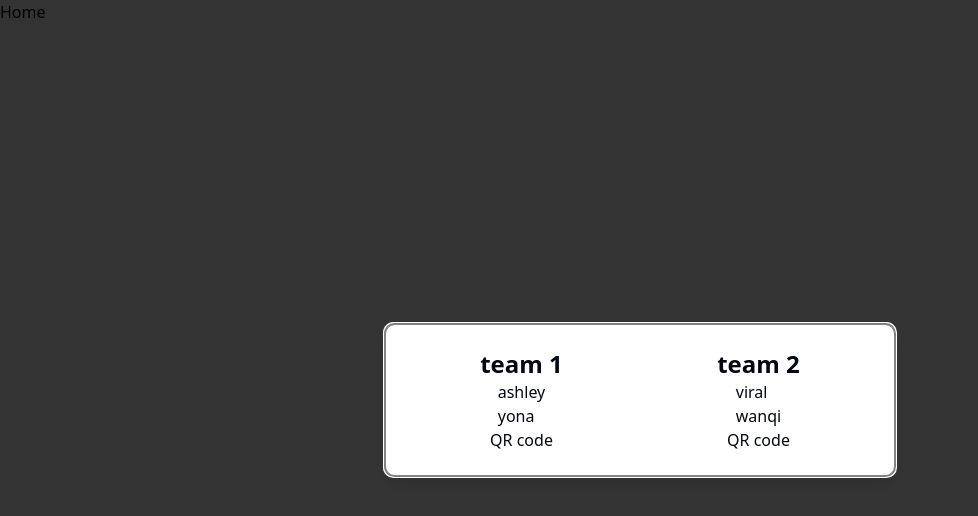
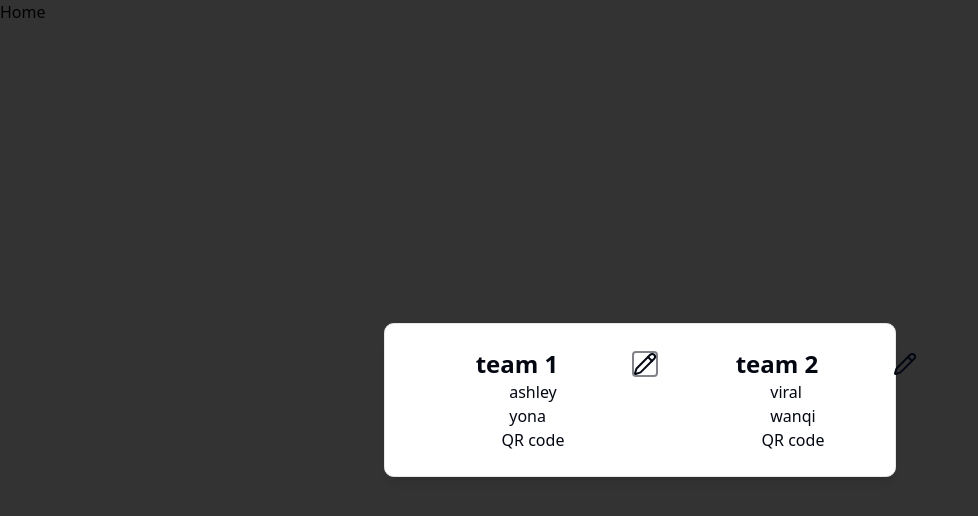
Before and after one commit to Yonava/code-swap, a React (Vite) app in the folder client/: page / in a window 1280 px wide. Shown: the top 516 px of the page, without its empty margins (0-978 px from the left). Built offline with nearby package versions, Linux system fonts and the light colour scheme.

Commit message:
Create EditableInput component (text with a button that toggles editing) #11

```diff
--- /dev/null
+++ b/client/src/components/EditableInput.tsx
@@ -0,0 +1,65 @@
+import { useEffect, useRef, useState } from 'react';
+import { Check, Pencil } from 'lucide-react';
+
+type EditableInputProps = {
+  defaultValue: string;
+  iconSize?: number;
+  className?: string;
+};
+
+export const EditableInput = ({
+  defaultValue,
+  iconSize = 24,
+  className,
+}: EditableInputProps) => {
+  const [value, setValue] = useState(defaultValue);
+  const [isEditing, setIsEditing] = useState(false);
+  const inputRef = useRef<HTMLInputElement>(null);
+
+  function handleInputChange(e) {
+    setValue(e.target.value);
+  }
+
+  // toggle editing on button click
+  function handleButtonClick() {
+    setIsEditing((prev) => !prev);
+  }
+
+  // stop editing on blur
+  function handleBlur(e) {
+    if (inputRef.current?.contains(e.target)) setIsEditing(false);
+  }
+
+  // stop editing on ENTER or ESC
+  function handleKeyDown(e) {
+    if (e.key === 'Enter' || e.key === 'Escape') setIsEditing(false);
+  }
+
+  // focus input if editing
+  useEffect(() => {
+    if (isEditing) inputRef.current?.focus();
+  }, [isEditing]);
+
+  return (
+    <div
+      onBlur={handleBlur}
+      className="flex flex-row items-center gap-2"
+    >
+      <input
+        value={value}
+        ref={inputRef}
+        disabled={!isEditing}
+        onChange={handleInputChange}
+        onKeyDown={handleKeyDown}
+        className={className}
+      ></input>
+      <button
+        onClick={handleButtonClick}
+        className="cursor-pointer"
+      >
+        {!isEditing && <Pencil size={iconSize} />}
+        {isEditing && <Check size={iconSize} />}
+      </button>
+    </div>
+  );
+};
--- a/client/src/components/waiting-room/WaitingRoomTeam.tsx
+++ b/client/src/components/waiting-room/WaitingRoomTeam.tsx
@@ -1,3 +1,4 @@
+import { EditableInput } from '@/components/EditableInput';
 import { WaitingRoomPlayer } from './WaitingRoomPlayer';
 
 type WaitingRoomTeamProps = {
@@ -8,7 +9,10 @@ type WaitingRoomTeamProps = {
 export const WaitingRoomTeam = ({ name, members }: WaitingRoomTeamProps) => {
   return (
     <div className="flex flex-col w-full items-center">
-      <h1 className="text-2xl font-bold">{name}</h1>
+      <EditableInput
+        defaultValue={name}
+        className="w-54 text-2xl font-bold text-center"
+      />
       <div>
         {members.map((e) => (
           <WaitingRoomPlayer>{e}</WaitingRoomPlayer>
```
